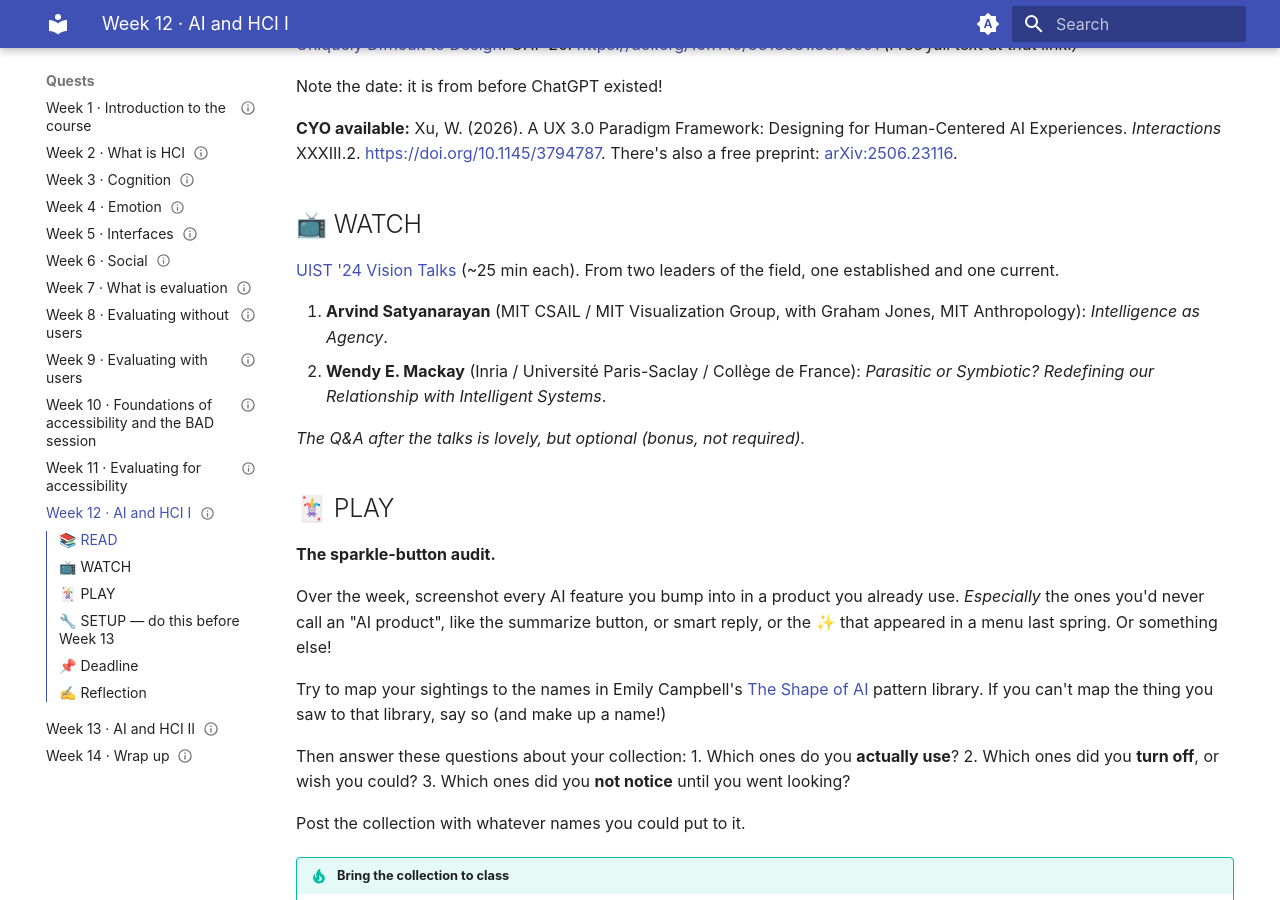
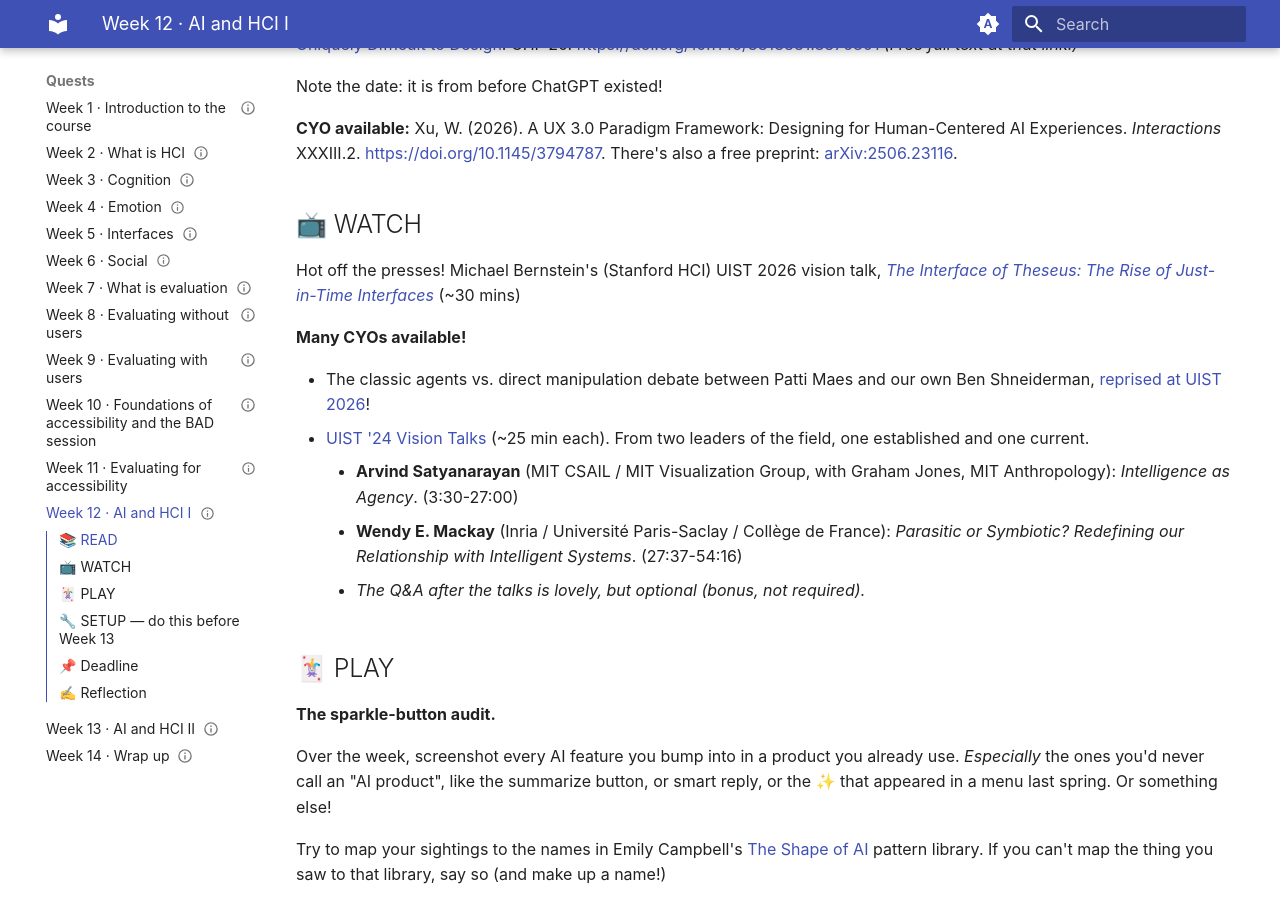
Before and after one commit to joelchan/inst631-fa26-site, an MkDocs documentation site: the page built from docs/quests/week-12.md, in a window 1280 px wide and 900 px high, scrolled down 379 px. Built offline with MkDocs 1.6.1 and Material for MkDocs 9.7.7, drawn with Linux system fonts in a browser that asks for light colours.

Commit message:
Sync from vault 875950e
Add the Bernstein talk and CYO options to Weeks 12 and 13

Week 12's WATCH is now Michael Bernstein's UIST 2026 vision talk, with
the Maes–Shneiderman debate and the UIST '24 vision talks as CYOs.
Week 13 gets CYOs from Elavsky, Matuschak, and Jenny Wen.

Also: bare URLs become Markdown links (the site doesn't autolink), and
each CYO list gets a blank line before it so Python-Markdown renders it
as a list. This fixes Week 06's CYO list, which was rendering as one
paragraph with a stray "- ".

Co-Authored-By: Claude Opus 5.5 <noreply@anthropic.com>

Generated by publish-site.yml from joelchan/inst631-fa26.

```diff
--- a/docs/quests/week-12.md
+++ b/docs/quests/week-12.md
@@ -33,12 +33,15 @@ Note the date: it is from before ChatGPT existed!
 
 ## 📺 WATCH
 
-[UIST '24 Vision Talks](https://www.youtube.com/watch?v=-k4qZHkiS1Y) (~25 min each). From two leaders of the field, one established and one current.
+Hot off the presses! Michael Bernstein's (Stanford HCI) UIST 2026 vision talk, [*The Interface of Theseus: The Rise of Just-in-Time Interfaces*](https://www.youtube.com/watch?v=fHU8694Galw) (~30 mins)
 
-1. **Arvind Satyanarayan** (MIT CSAIL / MIT Visualization Group, with Graham Jones, MIT Anthropology): *Intelligence as Agency*.
-2. **Wendy E. Mackay** (Inria / Université Paris-Saclay / Collège de France): *Parasitic or Symbiotic? Redefining our Relationship with Intelligent Systems*.
+**Many CYOs available!**
 
-*The Q&A after the talks is lovely, but optional (bonus, not required).*
+- The classic agents vs. direct manipulation debate between Patti Maes and our own Ben Shneiderman, [reprised at UIST 2026](https://www.youtube.com/watch?v=bzwajH4sWd0)!
+- [UIST '24 Vision Talks](https://www.youtube.com/watch?v=-k4qZHkiS1Y) (~25 min each). From two leaders of the field, one established and one current.
+	- **Arvind Satyanarayan** (MIT CSAIL / MIT Visualization Group, with Graham Jones, MIT Anthropology): *Intelligence as Agency*. (3:30-27:00)
+	- **Wendy E. Mackay** (Inria / Université Paris-Saclay / Collège de France): *Parasitic or Symbiotic? Redefining our Relationship with Intelligent Systems*. (27:37-54:16)
+	- *The Q&A after the talks is lovely, but optional (bonus, not required).*
 
 ## 🃏 PLAY
 
```
Also changed, not shown: docs/quests/week-06.md (+1 -0 lines), docs/quests/week-13.md (+9 -0 lines).
